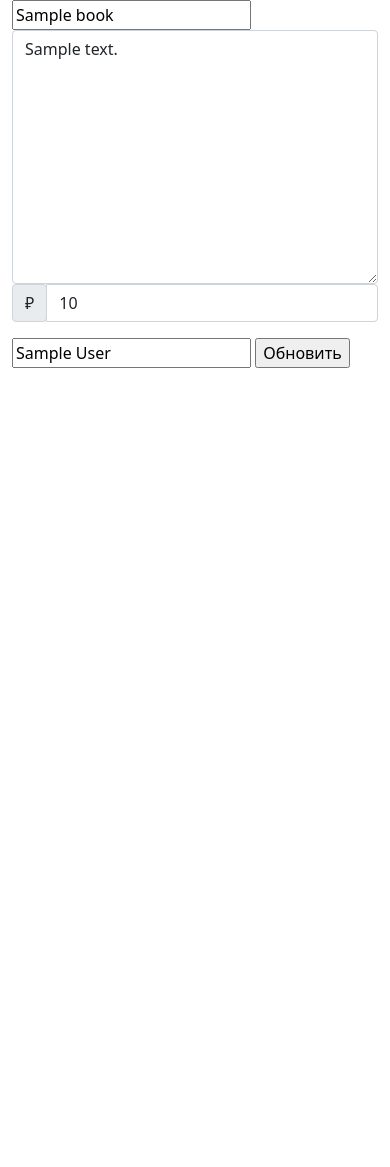
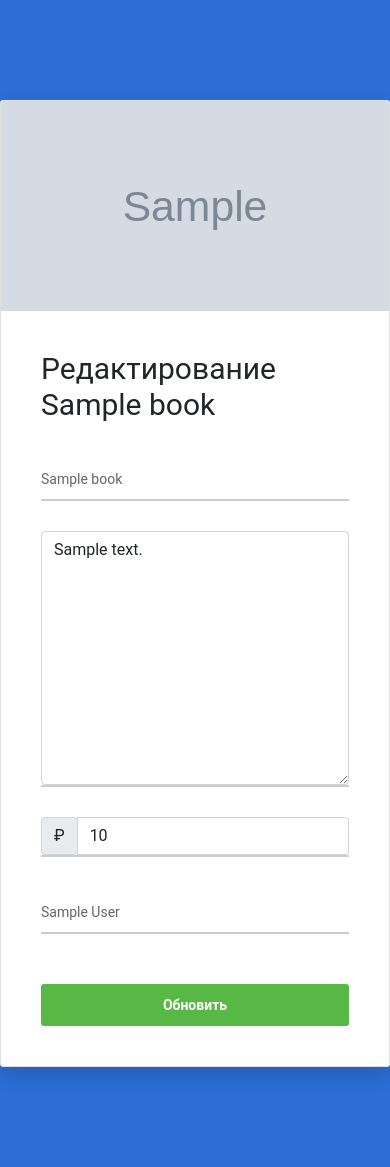
Before and after one commit to BnnryMndy/Php_Study, a PHP site: page /edit.php?id=1 in a window 390 px wide. Before the commit the page ends 368 px from the top, so only its background shows below. Run offline with PHP 8.4, Linux system fonts and the light colour scheme; tables that the repository leaves empty or names only in its code hold one stand-in row (values such as "Sample post"); grey boxes marked "Sample" are stand-in pictures.

Commit message:
edit bootstrap and css to task9

```diff
--- /dev/null
+++ b/PTI/task9_SQL/css/edit.css
@@ -0,0 +1,412 @@
+.font-robo {
+    font-family: roboto, arial, helvetica neue, sans-serif
+}
+
+.row {
+    display: -webkit-box;
+    display: -webkit-flex;
+    display: -moz-box;
+    display: -ms-flexbox;
+    display: flex;
+    -webkit-flex-wrap: wrap;
+    -ms-flex-wrap: wrap;
+    flex-wrap: wrap
+}
+
+.row-space {
+    -webkit-box-pack: justify;
+    -webkit-justify-content: space-between;
+    -moz-box-pack: justify;
+    -ms-flex-pack: justify;
+    justify-content: space-between
+}
+
+.col-2 {
+    width: -webkit-calc((100% - 60px)/2);
+    width: -moz-calc((100% - 60px)/2);
+    width: calc((100% - 60px)/2)
+}
+
+@media(max-width:767px) {
+    .col-2 {
+        width: 100%
+    }
+}
+
+html {
+    -webkit-box-sizing: border-box;
+    -moz-box-sizing: border-box;
+    box-sizing: border-box
+}
+
+* {
+    padding: 0;
+    margin: 0
+}
+
+*,
+*:before,
+*:after {
+    -webkit-box-sizing: inherit;
+    -moz-box-sizing: inherit;
+    box-sizing: inherit
+}
+
+body,
+h1,
+h2,
+h3,
+h4,
+h5,
+h6,
+blockquote,
+p,
+pre,
+dl,
+dd,
+ol,
+ul,
+figure,
+hr,
+fieldset,
+legend {
+    margin: 0;
+    padding: 0
+}
+
+li>ol,
+li>ul {
+    margin-bottom: 0
+}
+
+table {
+    border-collapse: collapse;
+    border-spacing: 0
+}
+
+fieldset {
+    min-width: 0;
+    border: 0
+}
+
+button {
+    outline: none;
+    background: 0 0;
+    border: none
+}
+
+.page-wrapper {
+    min-height: 100vh
+}
+
+body {
+    font-family: roboto, arial, helvetica neue, sans-serif;
+    font-weight: 400;
+    font-size: 14px
+}
+
+h1,
+h2,
+h3,
+h4,
+h5,
+h6 {
+    font-weight: 400
+}
+
+h1 {
+    font-size: 36px
+}
+
+h2 {
+    font-size: 30px
+}
+
+h3 {
+    font-size: 24px
+}
+
+h4 {
+    font-size: 18px
+}
+
+h5 {
+    font-size: 15px
+}
+
+h6 {
+    font-size: 13px
+}
+
+.bg-blue {
+    background: #2c6ed5
+}
+
+.p-t-100 {
+    padding-top: 100px
+}
+
+.p-t-20 {
+    padding-top: 20px
+}
+
+.p-b-100 {
+    padding-bottom: 100px
+}
+
+.wrapper {
+    margin: 0 auto
+}
+
+.wrapper--w680 {
+    max-width: 680px
+}
+
+.btn {
+    line-height: 40px;
+    display: inline-block;
+    padding: 0 25px;
+    cursor: pointer;
+    font-family: roboto, arial, helvetica neue, sans-serif;
+    color: #fff;
+    -webkit-transition: all .4s ease;
+    -o-transition: all .4s ease;
+    -moz-transition: all .4s ease;
+    transition: all .4s ease;
+    font-size: 14px;
+    font-weight: 700
+}
+
+.btn--radius {
+    -webkit-border-radius: 3px;
+    -moz-border-radius: 3px;
+    border-radius: 3px
+}
+
+.btn--green {
+    background: #57b846
+}
+
+.btn--green:hover {
+    background: #4dae3c
+}
+
+td.active {
+    background-color: #2c6ed5
+}
+
+input[type=datei] {
+    padding: 14px
+}
+
+.table-condensed td,
+.table-condensed th {
+    font-size: 14px;
+    font-family: roboto, arial, helvetica neue, sans-serif;
+    font-weight: 400
+}
+
+.daterangepicker td {
+    width: 40px;
+    height: 30px
+}
+
+.daterangepicker {
+    border: none;
+    -webkit-box-shadow: 0 8px 20px 0 rgba(0, 0, 0, .15);
+    -moz-box-shadow: 0 8px 20px 0 rgba(0, 0, 0, .15);
+    box-shadow: 0 8px 20px 0 rgba(0, 0, 0, .15);
+    display: none;
+    border: 1px solid #e0e0e0;
+    margin-top: 5px
+}
+
+.daterangepicker::after,
+.daterangepicker::before {
+    display: none
+}
+
+.daterangepicker thead tr th {
+    padding: 10px 0
+}
+
+.daterangepicker .table-condensed th select {
+    border: 1px solid #ccc;
+    -webkit-border-radius: 3px;
+    -moz-border-radius: 3px;
+    border-radius: 3px;
+    font-size: 14px;
+    padding: 5px;
+    outline: none
+}
+
+input {
+    outline: none;
+    margin: 0;
+    border: none;
+    -webkit-box-shadow: none;
+    -moz-box-shadow: none;
+    box-shadow: none;
+    width: 100%;
+    font-size: 14px;
+    font-family: inherit
+}
+
+.input-group {
+    position: relative;
+    margin-bottom: 30px;
+    border-bottom: 2px solid #ccc
+}
+
+.input-icon {
+    position: absolute;
+    font-size: 18px;
+    color: #ccc;
+    right: 8px;
+    top: 50%;
+    -webkit-transform: translateY(-50%);
+    -moz-transform: translateY(-50%);
+    -ms-transform: translateY(-50%);
+    -o-transform: translateY(-50%);
+    transform: translateY(-50%);
+    cursor: pointer
+}
+
+.input--style-1 {
+    padding: 9px 0;
+    color: #666
+}
+
+.input--style-1::-webkit-input-placeholder {
+    color: #555
+}
+
+.input--style-1:-moz-placeholder {
+    color: #555;
+    opacity: 1
+}
+
+.input--style-1::-moz-placeholder {
+    color: #555;
+    opacity: 1
+}
+
+.input--style-1:-ms-input-placeholder {
+    color: #555
+}
+
+.input--style-1:-ms-input-placeholder {
+    color: #555
+}
+
+.select--no-search .select2-search {
+    display: none!important
+}
+
+.rs-select2 .select2-container {
+    width: 100%!important;
+    outline: none
+}
+
+.rs-select2 .select2-container .select2-selection--single {
+    outline: none;
+    border: none;
+    height: 34px
+}
+
+.rs-select2 .select2-container .select2-selection--single .select2-selection__rendered {
+    line-height: 34px;
+    padding-left: 0;
+    color: #555
+}
+
+.rs-select2 .select2-container .select2-selection--single .select2-selection__arrow {
+    height: 32px;
+    right: 4px;
+    display: -webkit-box;
+    display: -webkit-flex;
+    display: -moz-box;
+    display: -ms-flexbox;
+    display: flex;
+    -webkit-box-pack: center;
+    -webkit-justify-content: center;
+    -moz-box-pack: center;
+    -ms-flex-pack: center;
+    justify-content: center;
+    -webkit-box-align: center;
+    -webkit-align-items: center;
+    -moz-box-align: center;
+    -ms-flex-align: center;
+    align-items: center
+}
+
+.rs-select2 .select2-container .select2-selection--single .select2-selection__arrow b {
+    display: none
+}
+
+.rs-select2 .select2-container .select2-selection--single .select2-selection__arrow:after {
+    font-family: material-design-iconic-font;
+    content: '\f2f9';
+    font-size: 18px;
+    color: #ccc;
+    -webkit-transition: all .4s ease;
+    -o-transition: all .4s ease;
+    -moz-transition: all .4s ease;
+    transition: all .4s ease
+}
+
+.rs-select2 .select2-container.select2-container--open .select2-selection--single .select2-selection__arrow::after {
+    -webkit-transform: rotate(-180deg);
+    -moz-transform: rotate(-180deg);
+    -ms-transform: rotate(-180deg);
+    -o-transform: rotate(-180deg);
+    transform: rotate(-180deg)
+}
+
+.select2-container--open .select2-dropdown--below {
+    border: none;
+    -webkit-border-radius: 3px;
+    -moz-border-radius: 3px;
+    border-radius: 3px;
+    -webkit-box-shadow: 0 8px 20px 0 rgba(0, 0, 0, .15);
+    -moz-box-shadow: 0 8px 20px 0 rgba(0, 0, 0, .15);
+    box-shadow: 0 8px 20px 0 rgba(0, 0, 0, .15);
+    border: 1px solid #e0e0e0;
+    margin-top: 5px;
+    overflow: hidden
+}
+
+.title {
+    margin-bottom: 37px
+}
+
+.card {
+    overflow: hidden;
+    -webkit-border-radius: 3px;
+    -moz-border-radius: 3px;
+    border-radius: 3px;
+    background: #fff
+}
+
+.card-1 {
+    -webkit-box-shadow: 0 8px 20px 0 rgba(0, 0, 0, .15);
+    -moz-box-shadow: 0 8px 20px 0 rgba(0, 0, 0, .15);
+    box-shadow: 0 8px 20px 0 rgba(0, 0, 0, .15)
+}
+
+.card-1 .card-1 .card-body {
+    padding: 0 90px;
+    padding-top: 55px;
+    padding-bottom: 65px
+}
+
+@media(max-width:767px) {
+    .card-1 .card-body {
+        padding: 0 40px;
+        padding-top: 40px;
+        padding-bottom: 40px
+    }
+}
+
+
+/* .card-heading{background:url("../images/bg-head-02.jpg") center center/cover no-repeat;padding-top:210px} */
--- a/PTI/task9_SQL/edit.php
+++ b/PTI/task9_SQL/edit.php
@@ -5,7 +5,7 @@
     <meta http-equiv="X-UA-Compatible" content="IE=edge">
     <meta name="viewport" content="width=device-width, initial-scale=1.0">
     <link href="https://cdn.jsdelivr.net/npm/bootstrap@5.0.0-beta2/dist/css/bootstrap.min.css" rel="stylesheet" integrity="sha384-BmbxuPwQa2lc/FVzBcNJ7UAyJxM6wuqIj61tLrc4wSX0szH/Ev+nYRRuWlolflfl" crossorigin="anonymous">
-
+    <link rel="stylesheet" href="css/edit.css">
     <title>Edit</title>
 </head>
 <body>
@@ -16,23 +16,42 @@
 
         $row = $result->fetch_assoc();
     ?>
-    <div class="container">
+    <div class="page-wrapper bg-blue p-t-100 p-b-100">
+        <div class="wrapper wrapper--w680">
+            <div class="card card-1">
+                <div class="card-heading" style="background: url(img/<?php echo($row['picture_name'])?>) center center/cover no-repeat;
+                    padding-top: 210px;"></div>
+                <div class="card-body">
+                    <h2 class="title">Редактирование <? echo($row['title']);?></h2>
                     <form action="udpate.php" method="post">
                         <input hidden name="id" value="<? echo $id?>">
-            <input name="book_name"  label="название ранобэ" value="<? echo($row['title']);?>" type="text">
+                        <div class="input-group">
+                            <input name="book_name" class="input--style-1"  label="название ранобэ" value="<? echo($row['title']);?>" type="text">
+                        </div>
+                        <div class="input-group">
                             <textarea class="form-control"   name="book_description" id="" cols="30" rows="10"><? echo($row['description']);?></textarea>
-            <!-- <input name=""  label="Описание" value="" type="text"> -->
+                        </div>
                         <div class="input-group mb-3">
                             <div class="input-group-prepend">
                                 <span class="input-group-text">&#8381;</span>
                             </div>
                             <input name="book_price" type="number" class="form-control" aria-label="Цена" label="Цена" value="<? echo($row['price']);?>">
                         </div>
+                        <div class="p-t-20"></div>
+                        <div class="input-group">
+                            <input class="input--style-1" name="book_author"  label="Автор" value="<? echo($row['author']);?>" type="text">
+                        </div>
 
-            <input name="book_author"  label="Автор" value="<? echo($row['author']);?>" type="text">
 
-            <input type="submit" value="Обновить">
+
+
+
+                        <div class="p-t-20"></div>
+                        <input class="btn btn--radius btn--green" type="submit" value="Обновить">
                     </form>
+                </div>
+            </div>
+        </div>
     </div>
 </body>
 </html>
--- a/PTI/task9_SQL/index.php
+++ b/PTI/task9_SQL/index.php
@@ -22,8 +22,8 @@
             ];
 
             $sort = $sortDictionary[$_POST['sortby']];
-            if(!isset($sort)){
-                $sort = 'default';
+            if(strlen($_POST['sortby']) <= 1){
+                $sort = $sortDictionary['default'];
             }
             $result = $mysqli->query("SELECT * FROM books ORDER BY $sort");
         ?>
--- a/PTI/task9_SQL/udpate.php
+++ b/PTI/task9_SQL/udpate.php
@@ -6,7 +6,7 @@
     $author = $_POST["book_author"];
     $price = $_POST["book_price"];
 
-    echo $id.'<br>'.$description.'<br>'.$name.'<br>'.$description.'<br>'.$author.'<br>'.$price;
+    // echo $id.'<br>'.$description.'<br>'.$name.'<br>'.$description.'<br>'.$author.'<br>'.$price;
 
     $result = $mysqli->query("UPDATE `books` SET `title`='$name' ,`author`='$author' ,`description`= '$description' ,`price`= $price WHERE `book_id` = $id");
-    // header("Location: index.php");
+    header("Location: index.php");
```
Lines whose indentation alone changed are shown as unchanged.
